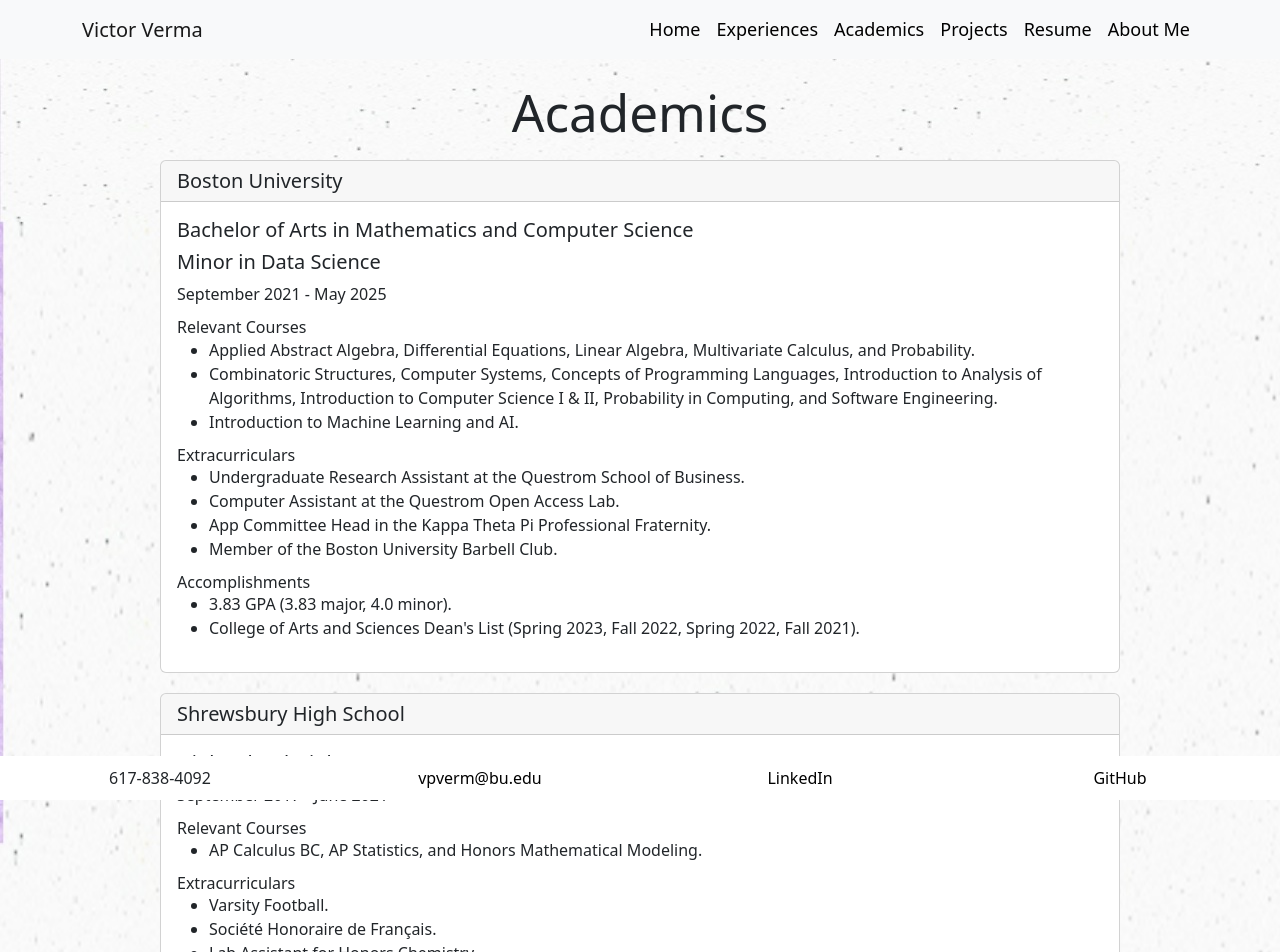
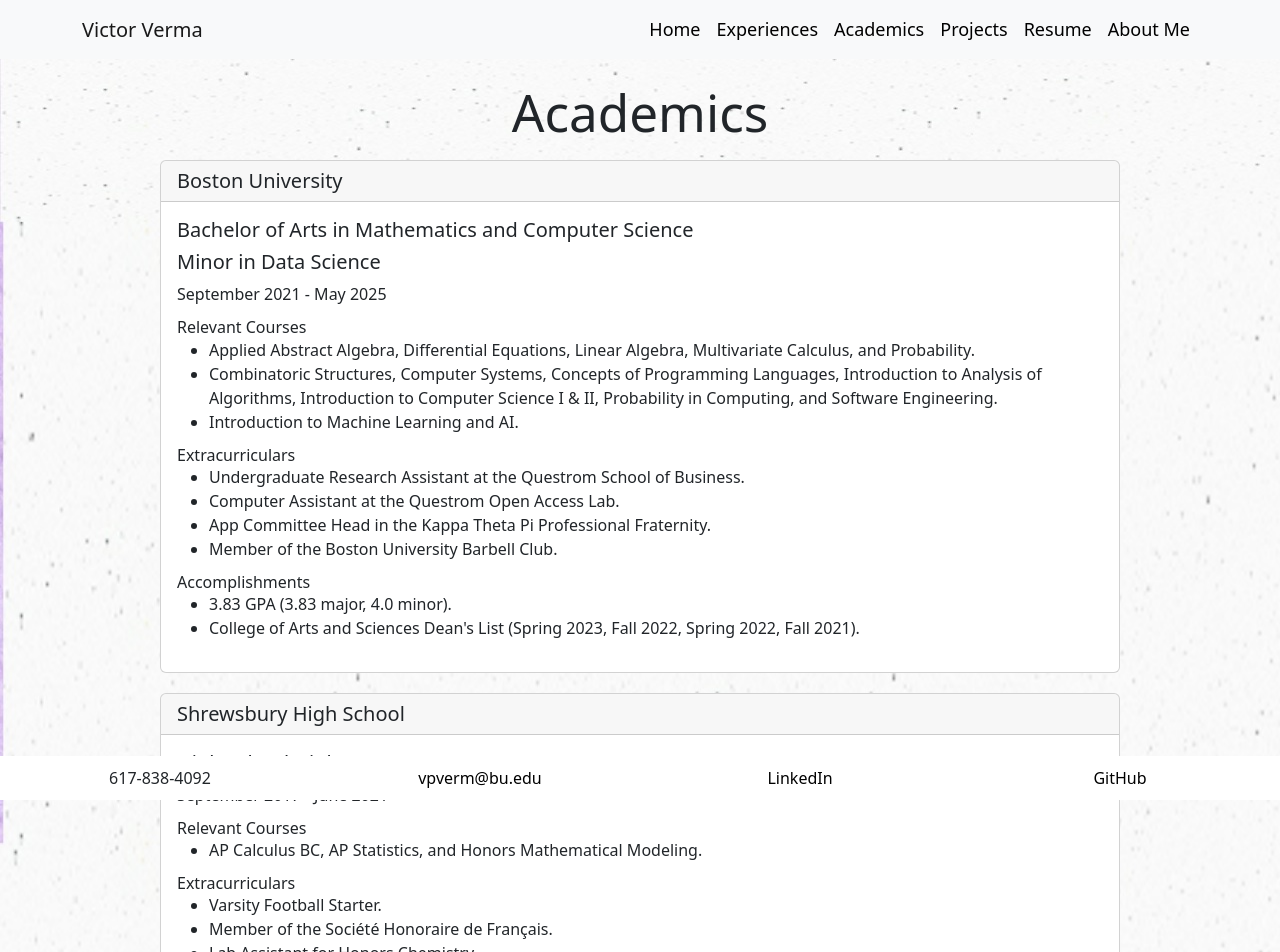
Before and after one commit to victorverma3/Portfolio, a React (Vite) app: page /academics in a window 1280 px wide. Shown: the top 952 px of the page. Built offline with nearby package versions, Linux system fonts and the light colour scheme.

Commit message:
updated SHS accomplishments

```diff
--- a/src/pages/academics/Academics.tsx
+++ b/src/pages/academics/Academics.tsx
@@ -82,8 +82,8 @@ const Academics = () => {
                 <Card.Subtitle>Extracurriculars</Card.Subtitle>
                 <Card.Text>
                   <ul>
-                    <li>Varsity Football.</li>
-                    <li>Société Honoraire de Français.</li>
+                    <li>Varsity Football Starter.</li>
+                    <li>Member of the Société Honoraire de Français.</li>
                     <li>Lab Assistant for Honors Chemistry.</li>
                     <li>Junior Varsity Track and Field.</li>
                   </ul>
```
